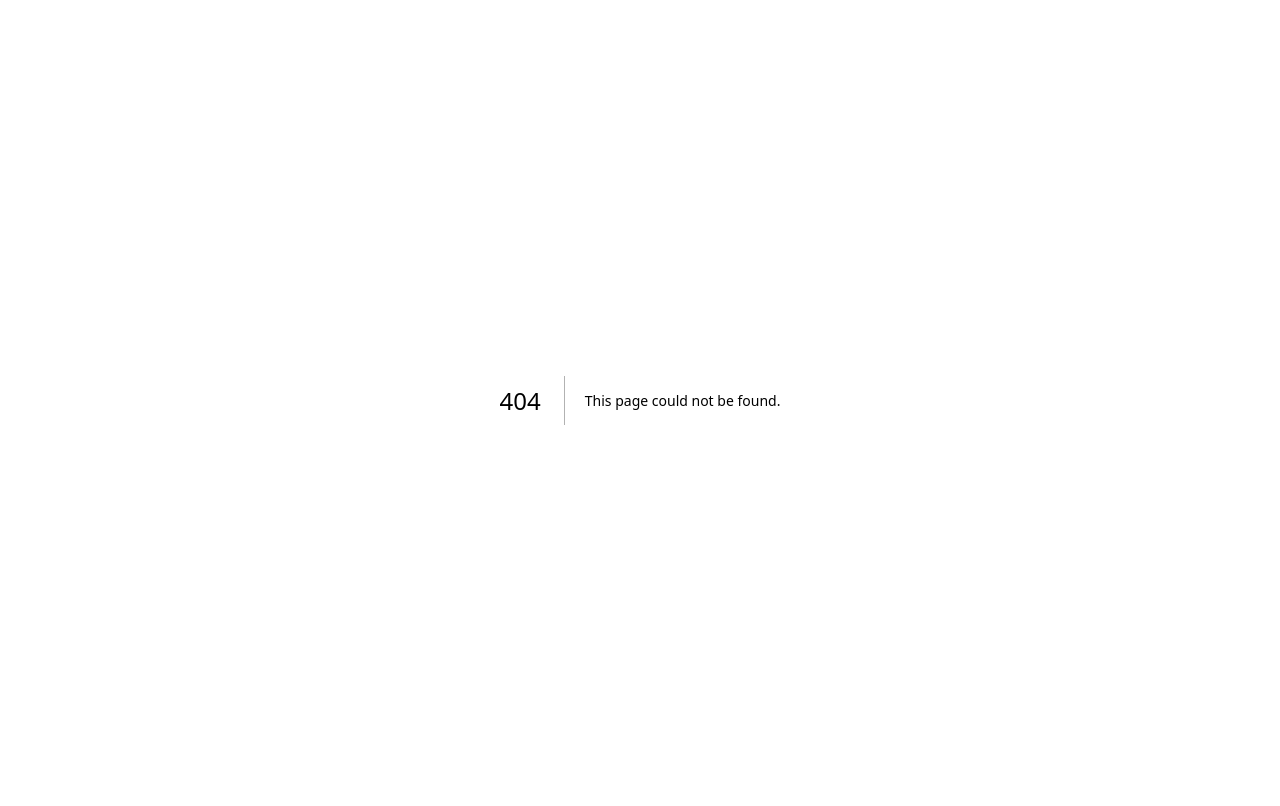
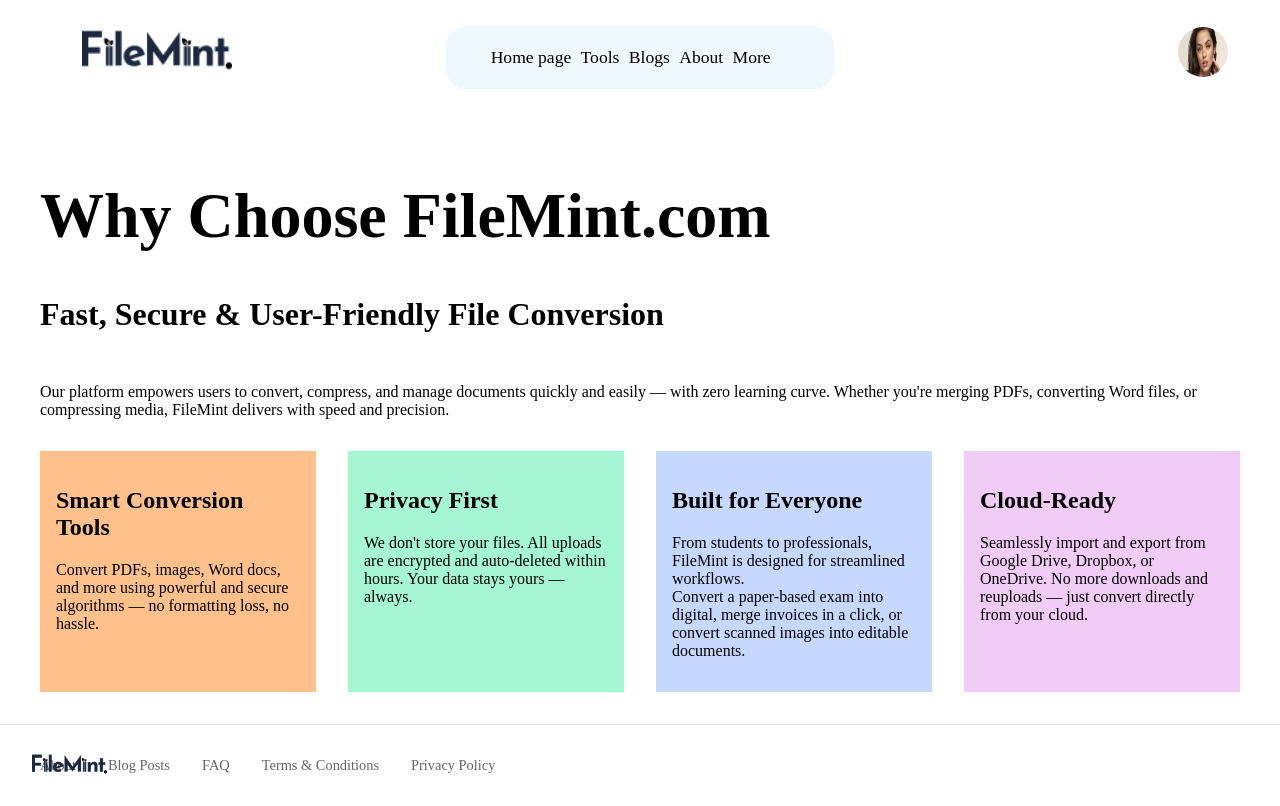
Before and after one commit to Officially-aditya/FileMint, a Next.js app: page /about in a window 1280 px wide. Before the commit this address had no page. Built offline with nearby package versions, Linux system fonts and the light colour scheme.

Commit message:
Fixed about routing

```diff
--- a/src/app/abouts/page.tsx
+++ b/src/app/about/page.tsx
@@ -1,13 +1,16 @@
 // src/app/about/page.tsx (if using app directory structure)
 import React from "react";
 import Link from "next/link";
+import Navbar from "../components/Navbar"
 
 const AboutPage = () => {
   return (
-    <div style={{ maxWidth: "1200px", margin: "0 auto", padding: "2rem" }}>
-      <h1>Why Choose FileMint.com</h1>
+    <div style={{ margin: "0 auto" }}>
+      <Navbar />
+      <div style = {{ maxWidth: "1200px", margin: "0 auto", padding: "2rem"}}>
+      <h1 style={{ fontSize: "4rem" }}>Why Choose FileMint.com</h1>
       <p>
-        <strong>Fast, Secure & User-Friendly File Conversion</strong>
+        <h3 style={{fontSize: "2rem"}}>Fast, Secure & User-Friendly File Conversion</h3>
         <br />
         Our platform empowers users to convert, compress, and manage documents
         quickly and easily — with zero learning curve. Whether you're merging
@@ -48,6 +51,7 @@ const AboutPage = () => {
           </p>
         </div>
       </div>
+    </div>
 
       {/* Footer */}
       <footer
```
